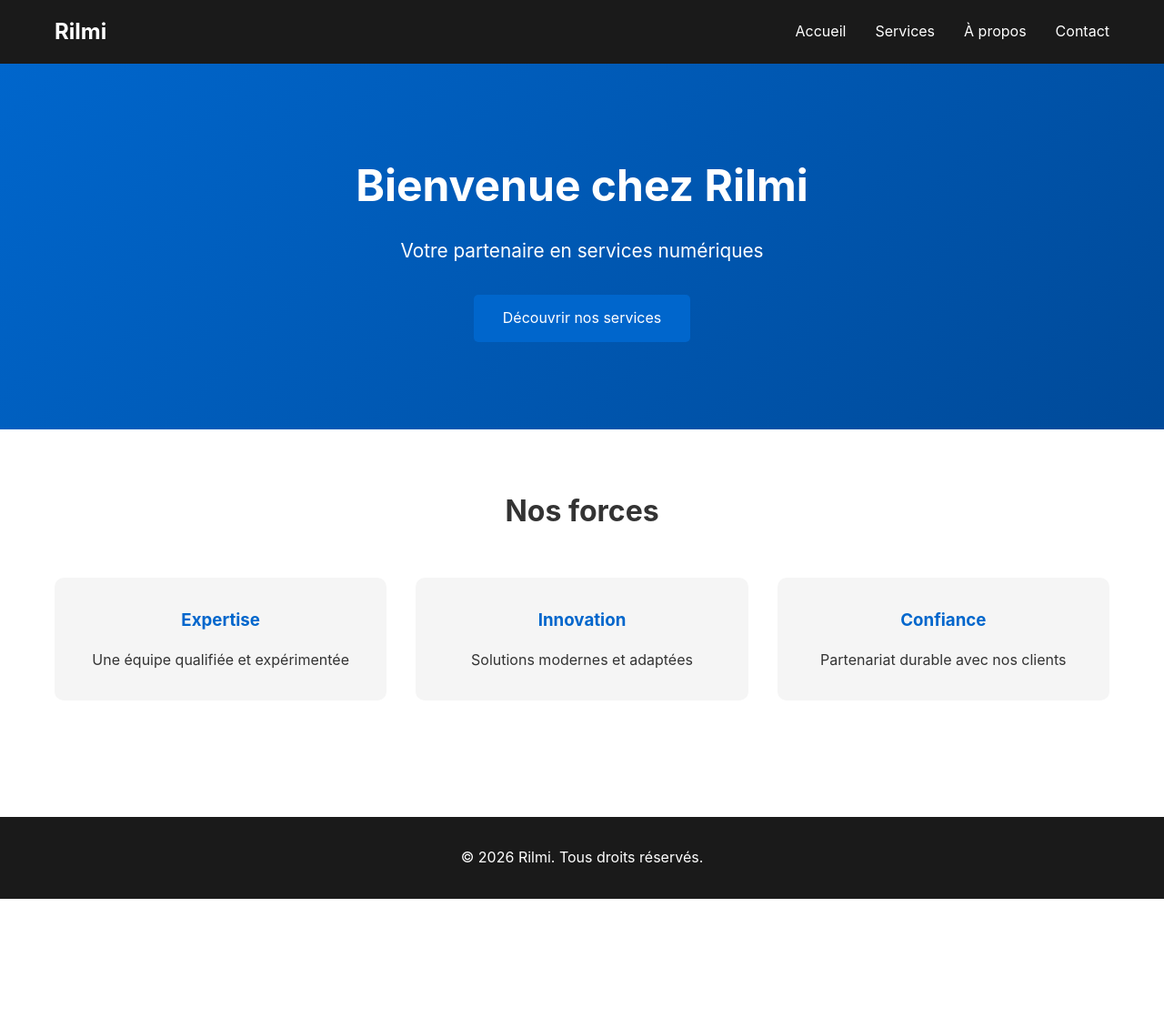
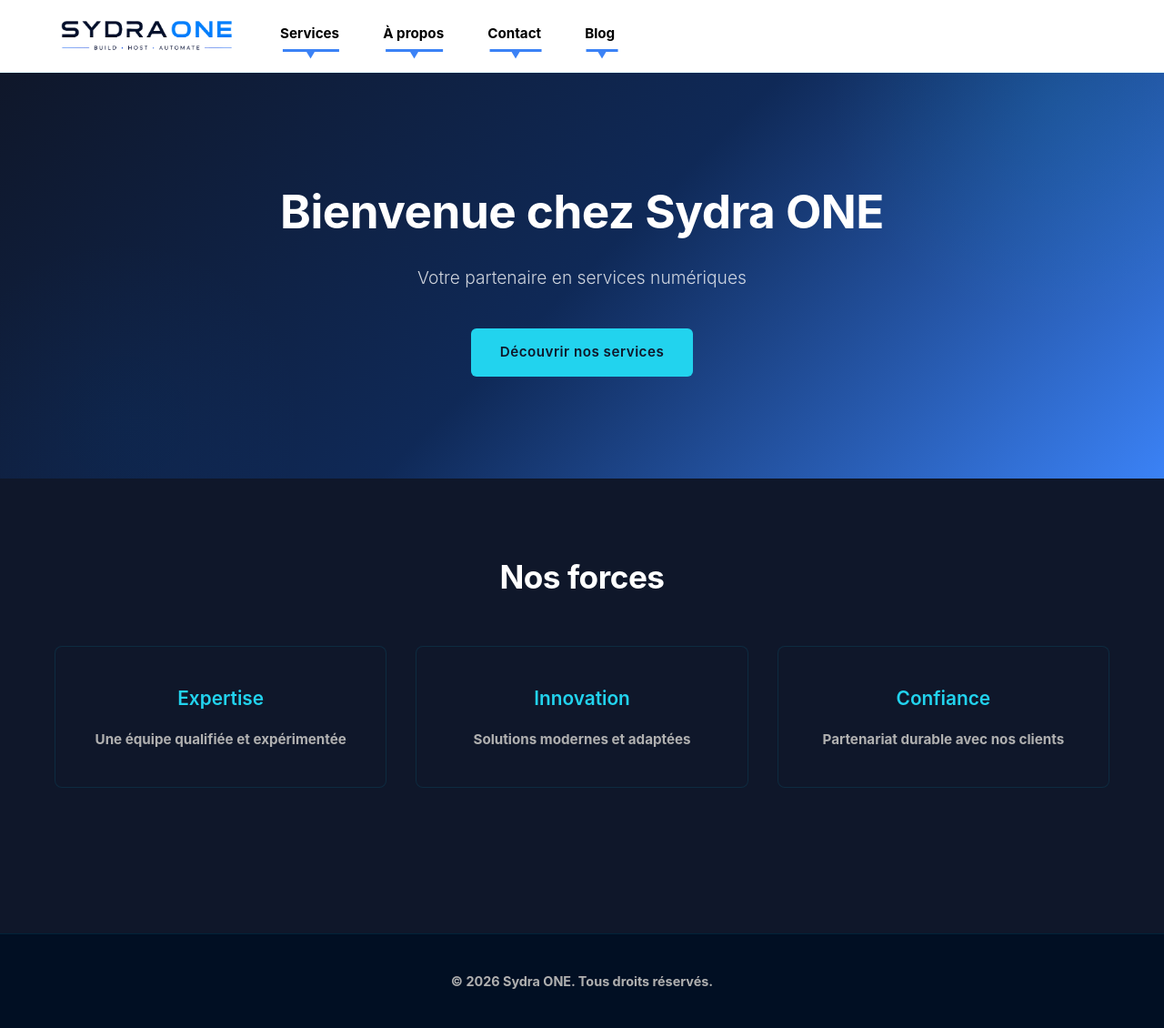
Before and after one commit to Sydra-ONE/Sydra-Website, a Flask app: page / in a window 1280 px wide. Shown: the whole page at 91% size. Before the commit the page ends 988 px from the top, so only its background shows below. Run offline with Flask 3, Linux system fonts and the light colour scheme.

Commit message:
Site version 1

```diff
--- a/app.py
+++ b/app.py
@@ -1,3 +1,4 @@
+import os
 from flask import Flask, render_template
 
 app = Flask(__name__)
@@ -23,4 +24,5 @@
     return render_template('contact.html')
 
 if __name__ == '__main__':
-    app.run(debug=True, port=5000)
+    port = int(os.environ.get('PORT', 5000))
+    app.run(debug=False, host='0.0.0.0', port=port)
--- /dev/null
+++ b/runtime.txt
@@ -0,0 +1 @@
+python-3.11.9
--- a/static/css/style.css
+++ b/static/css/style.css
@@ -1,9 +1,12 @@
-/* Variables globales */
+/* Variables globales - Thème Modern Startup */
 :root {
-    --primary-color: #0066cc;
-    --dark-color: #1a1a1a;
-    --light-color: #f5f5f5;
-    --text-color: #333;
+    --primary-dark: #0F172A;        /* Bleu foncé du logo */
+    --primary-light: #3B82F6;       /* Bleu ciel du logo */
+    --accent: #22D3EE;              /* Accent cyan moderne */
+    --dark-bg: #0F172A;             /* Fond très sombre minimaliste */
+    --light-text: #FFFFFF;          /* Texte pur blanc */
+    --medium-text: #B0B0B0;         /* Texte gris moyen */
+    --surface: #0F172A;             /* Surface légèrement plus claire */
 }
 
 /* Reset */
@@ -14,10 +17,15 @@
 }
 
 body {
-    font-family: -apple-system, BlinkMacSystemFont, 'Segoe UI', Roboto, Oxygen, Ubuntu, Cantarell, sans-serif;
+    font-family: 'Inter', sans-serif;
+    font-weight: 700;
     line-height: 1.6;
-    color: var(--text-color);
+    color: var(--light-text);
+    background: var(--dark-bg);
 }
+
+/* Import Inter Bold */
+@import url('https://fonts.googleapis.com/css2?family=Inter:wght@700&display=swap');
 
 .container {
     max-width: 1200px;
@@ -25,92 +33,214 @@
     padding: 0 20px;
 }
 
-/* Navbar */
+/* Navbar - Moderne et épurée */
 .navbar {
-    background: var(--dark-color);
+    background: #ffffff;
+    backdrop-filter: blur(10px);
     color: white;
     padding: 1rem 0;
     position: sticky;
     top: 0;
     z-index: 100;
+    border-bottom: 1px solid rgba(0, 217, 255, 0.1);
 }
 
 .navbar .container {
     display: flex;
-    justify-content: space-between;
+    justify-content: flex-start;
     align-items: center;
+    gap: 3rem;
 }
 
 .logo {
-    font-size: 1.5rem;
-    font-weight: bold;
+    font-size: 1.3rem;
+    font-weight: 400;
+    letter-spacing: 0.5px;
+    background: linear-gradient(90deg, var(--primary-light), var(--accent));
+    -webkit-background-clip: text;
+    -webkit-text-fill-color: transparent;
+    background-clip: text;
+    max-width: 200px;
+    height: auto;
 }
 
 .nav-links {
     display: flex;
     list-style: none;
-    gap: 2rem;
+    gap: 2.5rem;
 }
 
-.nav-links a {
-    color: white;
-    text-decoration: none;
-    transition: color 0.3s;
+.nav-item {
+    position: relative;
+    display: inline-block;
 }
 
-.nav-links a:hover {
-    color: var(--primary-color);
+.nav-item > a {
+    color: #000000;
+    text-decoration: none;
+    transition: color 0.3s ease;
+    font-size: 0.95rem;
+    font-weight: 700;
+    display: inline-flex;
+    align-items: center;
+    gap: 0.5rem;
+    position: relative;
+    padding-bottom: 0.4rem;
+}
+
+.nav-item::before {
+    content: '';
+    position: absolute;
+    bottom: -1.5px;
+    left: 46%;
+    transform: translateX(-50%);
+    width: 85%;
+    height: 3px;
+    background: var(--primary-light);
+}
+
+.nav-item > a::after {
+    content: '▼';
+    position: absolute;
+    bottom: -13px;
+    left: 46%;
+    transform: translateX(-50%);
+    font-size: 0.6rem;
+    color: var(--primary-light);
+}
+
+.nav-item::after {
+    display: none;
+
+}
+
+.arrow {
+    font-size: 0.7rem;
+    transition: transform 0.3s ease;
+}
+
+.nav-item:hover > a {
+    color: var(--primary-light);
+}
+
+.nav-item:hover .arrow {
+    transform: translateY(2px);
+}
+
+.submenu {
+    position: absolute;
+    top: 100%;
+    left: 0;
+    background: var(--primary-light);
+    border: 1px solid #00d9ff33;
+    border-radius: 6px;
+    list-style: none;
+    min-width: 200px;
+    opacity: 0;
+    visibility: hidden;
+    transform: translateY(-10px);
+    transition: all 0.3s ease;
+    margin-top: 0.5rem;
+    padding: 0.5rem 0;
+    z-index: 101;
+}
+
+.nav-item:hover .submenu {
+    opacity: 1;
+    visibility: visible;
+    transform: translateY(0);
 }
 
 /* Hero Section */
 .hero {
-    background: linear-gradient(135deg, var(--primary-color), #004a99);
+    background: linear-gradient(135deg, var(--primary-dark) 0%, #0F2957 50%, var(--primary-light) 100%);
     color: white;
-    padding: 6rem 0;
+    padding: 7rem 0;
     text-align: center;
+    position: relative;
+    overflow: hidden;
+}
+
+.hero::before {
+    content: '';
+    position: absolute;
+    top: -50%;
+    right: -10%;
+    width: 500px;
+    height: 500px;
+    background: radial-gradient(circle, rgba(0, 217, 255, 0.08), transparent 70%);
+    border-radius: 50%;
+    pointer-events: none;
+}
+
+.hero::after {
+    content: '';
+    position: absolute;
+    bottom: -30%;
+    left: -5%;
+    width: 400px;
+    height: 400px;
+    background: radial-gradient(circle, rgba(0, 102, 204, 0.05), transparent 70%);
+    border-radius: 50%;
+    pointer-events: none;
 }
 
 .hero h1 {
-    font-size: 3rem;
+    font-size: 3.2rem;
     margin-bottom: 1rem;
+    font-weight: 700;
+    position: relative;
+    z-index: 1;
+    letter-spacing: -0.5px;
 }
 
 .hero p {
-    font-size: 1.3rem;
-    margin-bottom: 2rem;
+    font-size: 1.2rem;
+    margin-bottom: 2.5rem;
+    position: relative;
+    z-index: 1;
+    color: rgba(255, 255, 255, 0.8);
+    font-weight: 300;
 }
 
 /* Boutons */
 .btn {
     display: inline-block;
-    background: var(--primary-color);
-    color: white;
-    padding: 0.8rem 2rem;
+    background: var(--accent);
+    color: var(--dark-bg);
+    padding: 0.9rem 2rem;
     border: none;
-    border-radius: 5px;
+    border-radius: 6px;
     cursor: pointer;
     text-decoration: none;
-    transition: background 0.3s;
+    transition: all 0.25s ease;
+    font-weight: 600;
+    font-size: 0.95rem;
+    letter-spacing: 0.5px;
 }
 
 .btn:hover {
-    background: #004a99;
+    transform: translateY(-2px);
+    box-shadow: 0 8px 20px rgba(0, 217, 255, 0.3);
 }
 
 /* Sections */
 section {
-    padding: 4rem 0;
+    padding: 5rem 0;
 }
 
 section h1 {
     font-size: 2.5rem;
     margin-bottom: 1rem;
+    font-weight: 700;
 }
 
 section h2 {
-    font-size: 2rem;
-    margin-bottom: 2rem;
+    font-size: 2.2rem;
+    margin-bottom: 3rem;
     text-align: center;
+    font-weight: 700;
+    letter-spacing: -0.5px;
 }
 
 /* Features Grid */
@@ -122,15 +252,31 @@
 }
 
 .feature {
-    background: var(--light-color);
-    padding: 2rem;
-    border-radius: 10px;
+    background: var(--surface);
+    padding: 2.5rem;
+    border-radius: 8px;
     text-align: center;
+    transition: all 0.3s ease;
+    border: 1px solid rgba(0, 217, 255, 0.1);
+    position: relative;
+}
+
+.feature:hover {
+    background: rgba(0, 217, 255, 0.05);
+    border-color: rgba(0, 217, 255, 0.3);
+    transform: translateY(-4px);
 }
 
 .feature h3 {
-    color: var(--primary-color);
+    color: var(--accent);
     margin-bottom: 1rem;
+    font-size: 1.3rem;
+    font-weight: 600;
+}
+
+.feature p {
+    color: var(--medium-text);
+    font-size: 0.95rem;
 }
 
 /* Services Grid */
@@ -142,54 +288,76 @@
 }
 
 .service-card {
-    background: white;
-    border: 1px solid #ddd;
-    padding: 2rem;
-    border-radius: 10px;
-    transition: transform 0.3s, box-shadow 0.3s;
+    background: var(--surface);
+    border: 1px solid rgba(0, 217, 255, 0.1);
+    padding: 2.5rem;
+    border-radius: 8px;
+    transition: all 0.3s ease;
+    position: relative;
 }
 
 .service-card:hover {
-    transform: translateY(-5px);
-    box-shadow: 0 5px 15px rgba(0, 0, 0, 0.1);
+    transform: translateY(-6px);
+    border-color: var(--accent);
+    box-shadow: 0 12px 40px rgba(0, 217, 255, 0.15);
 }
 
 .service-card h3 {
-    color: var(--primary-color);
+    color: var(--accent);
     margin-bottom: 1rem;
+    font-size: 1.3rem;
+    font-weight: 600;
+}
+
+.service-card p {
+    color: var(--medium-text);
+    font-size: 0.95rem;
+    line-height: 1.7;
 }
 
 /* Contact Form */
 .contact-form {
     display: flex;
     flex-direction: column;
-    max-width: 600px;
+    max-width: 500px;
     margin: 2rem auto;
-    gap: 1rem;
+    gap: 1.5rem;
 }
 
 .contact-form input,
 .contact-form textarea {
-    padding: 0.8rem;
-    border: 1px solid #ddd;
-    border-radius: 5px;
+    padding: 1rem;
+    border: 1px solid rgba(0, 217, 255, 0.2);
+    background: var(--surface);
+    color: var(--light-text);
+    border-radius: 6px;
     font-family: inherit;
+    font-size: 0.95rem;
+    transition: all 0.25s ease;
+}
+
+.contact-form input::placeholder,
+.contact-form textarea::placeholder {
+    color: var(--medium-text);
 }
 
 .contact-form input:focus,
 .contact-form textarea:focus {
     outline: none;
-    border-color: var(--primary-color);
-    box-shadow: 0 0 5px rgba(0, 102, 204, 0.3);
+    border-color: var(--accent);
+    background: rgba(0, 217, 255, 0.02);
+    box-shadow: 0 0 0 3px rgba(0, 217, 255, 0.1);
 }
 
 /* Footer */
 footer {
-    background: var(--dark-color);
-    color: white;
+    background: rgba(1, 15, 35, 0.95);
+    color: var(--medium-text);
     text-align: center;
-    padding: 2rem 0;
-    margin-top: 4rem;
+    padding: 2.5rem 0;
+    margin-top: 5rem;
+    border-top: 1px solid rgba(0, 217, 255, 0.1);
+    font-size: 0.9rem;
 }
 
 /* Responsive */
--- a/templates/about.html
+++ b/templates/about.html
@@ -1,15 +1,15 @@
 {% extends "base.html" %}
 
-{% block title %}Rilmi - À propos{% endblock %}
+{% block title %}Sydra ONE - À propos{% endblock %}
 
 {% block content %}
 <section class="about">
     <div class="container">
-        <h1>À propos de Rilmi</h1>
+        <h1>À propos de Sydra ONE</h1>
 
         <div class="about-content">
             <h2>Qui sommes-nous ?</h2>
-            <p>Rilmi est une entreprise de services numériques dédiée à accompagner les entreprises dans leur transformation digitale.</p>
+            <p>Sydra ONE est une entreprise de services numériques dédiée à accompagner les entreprises dans leur transformation digitale.</p>
 
             <h2>Notre mission</h2>
             <p>Fournir des solutions innovantes et de qualité pour les défis technologiques de nos clients.</p>
--- a/templates/base.html
+++ b/templates/base.html
@@ -3,19 +3,32 @@
 <head>
     <meta charset="UTF-8">
     <meta name="viewport" content="width=device-width, initial-scale=1.0">
-    <title>{% block title %}Rilmi - Site Vitrine{% endblock %}</title>
+    <title>{% block title %}Sydra ONE - Site Vitrine{% endblock %}</title>
     <link rel="stylesheet" href="{{ url_for('static', filename='css/style.css') }}">
+    <link rel="icon" type="image/png" href={{ url_for('static', filename='pictures/logo/logo_crop_sydra.png') }}>
 </head>
 <body>
     <!-- Navigation -->
     <nav class="navbar">
         <div class="container">
-            <div class="logo">Rilmi</div>
+            <img src="{{ url_for('static', filename='pictures/logo/logo_txt_sydra.png') }}" alt="Logo Sydra ONE" class="logo">
             <ul class="nav-links">
-                <li><a href="/">Accueil</a></li>
-                <li><a href="/services">Services</a></li>
-                <li><a href="/about">À propos</a></li>
-                <li><a href="/contact">Contact</a></li>
+                <li class="nav-item">
+                    <a href="/services">Services<span class="arrow"></span></a>
+                    <ul class="submenu"></ul>
+                </li>
+                <li class="nav-item">
+                    <a href="/about">À propos<span class="arrow"></span></a>
+                    <ul class="submenu"></ul>
+                </li>
+                <li class="nav-item">
+                    <a href="/contact">Contact<span class="arrow"></span></a>
+                    <ul class="submenu"></ul>
+                </li>
+                <li class="nav-item">
+                    <a href="/blog">Blog<span class="arrow"></span></a>
+                    <ul class="submenu"></ul>
+                </li>
             </ul>
         </div>
     </nav>
@@ -28,7 +41,7 @@
     <!-- Footer -->
     <footer>
         <div class="container">
-            <p>&copy; 2026 Rilmi. Tous droits réservés.</p>
+            <p>&copy; 2026 Sydra ONE. Tous droits réservés.</p>
         </div>
     </footer>
 </body>
--- a/templates/contact.html
+++ b/templates/contact.html
@@ -1,6 +1,6 @@
 {% extends "base.html" %}
 
-{% block title %}Rilmi - Contact{% endblock %}
+{% block title %}Sydra ONE - Contact{% endblock %}
 
 {% block content %}
 <section class="contact">
--- a/templates/index.html
+++ b/templates/index.html
@@ -1,11 +1,11 @@
 {% extends "base.html" %}
 
-{% block title %}Rilmi - Accueil{% endblock %}
+{% block title %}Sydra ONE - Accueil{% endblock %}
 
 {% block content %}
 <section class="hero">
     <div class="container">
-        <h1>Bienvenue chez Rilmi</h1>
+        <h1>Bienvenue chez Sydra ONE</h1>
         <p>Votre partenaire en services numériques</p>
         <a href="/services" class="btn">Découvrir nos services</a>
     </div>
--- a/templates/services.html
+++ b/templates/services.html
@@ -1,6 +1,6 @@
 {% extends "base.html" %}
 
-{% block title %}Rilmi - Services{% endblock %}
+{% block title %}Sydra ONE - Services{% endblock %}
 
 {% block content %}
 <section class="services">
```
Also changed, not shown: railway.json (added, +9 -0 lines), static/pictures/logo/logo_crop_sydra.png (added), static/pictures/logo/logo_txt_sydra.png (added), 4 other files.
